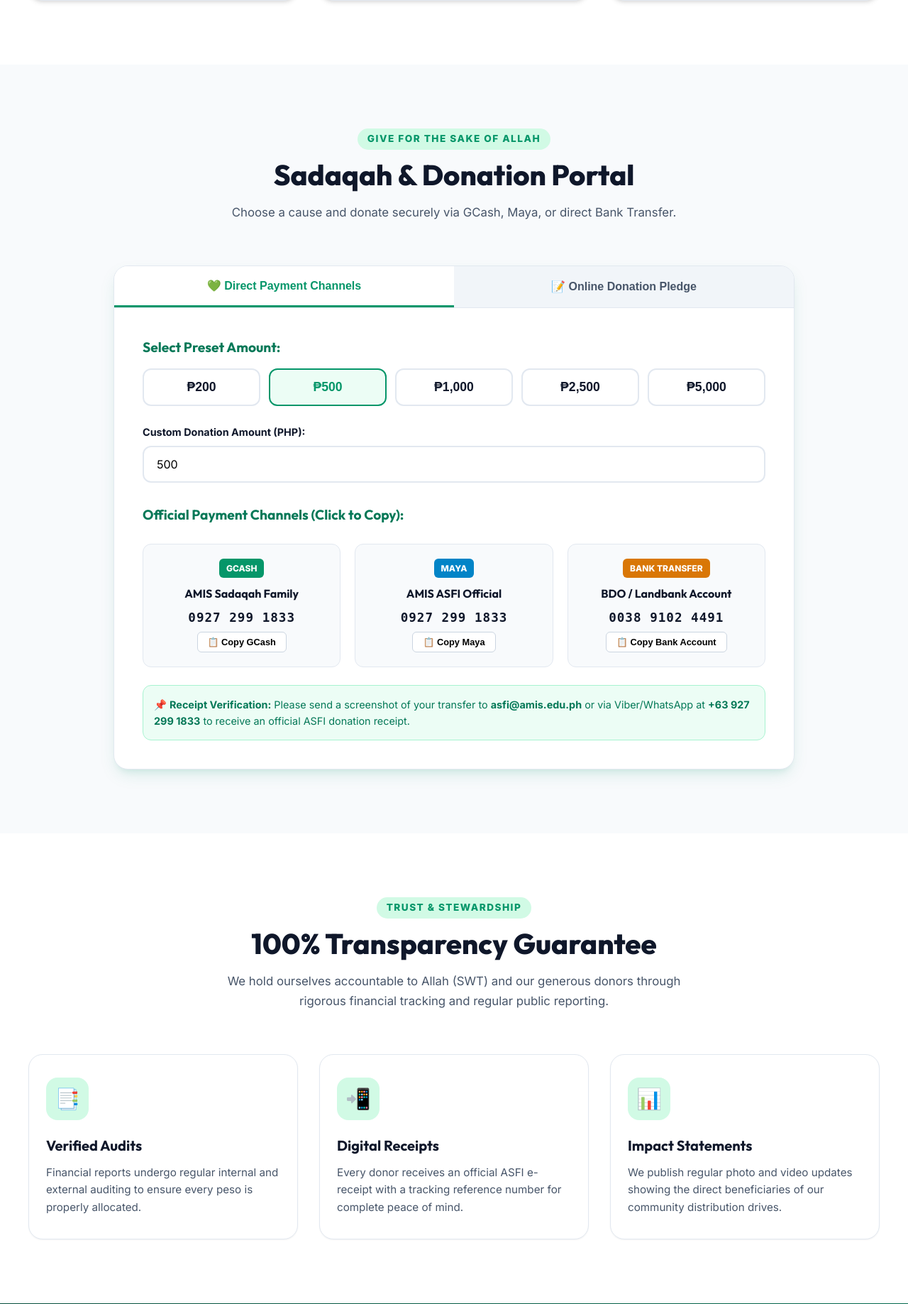
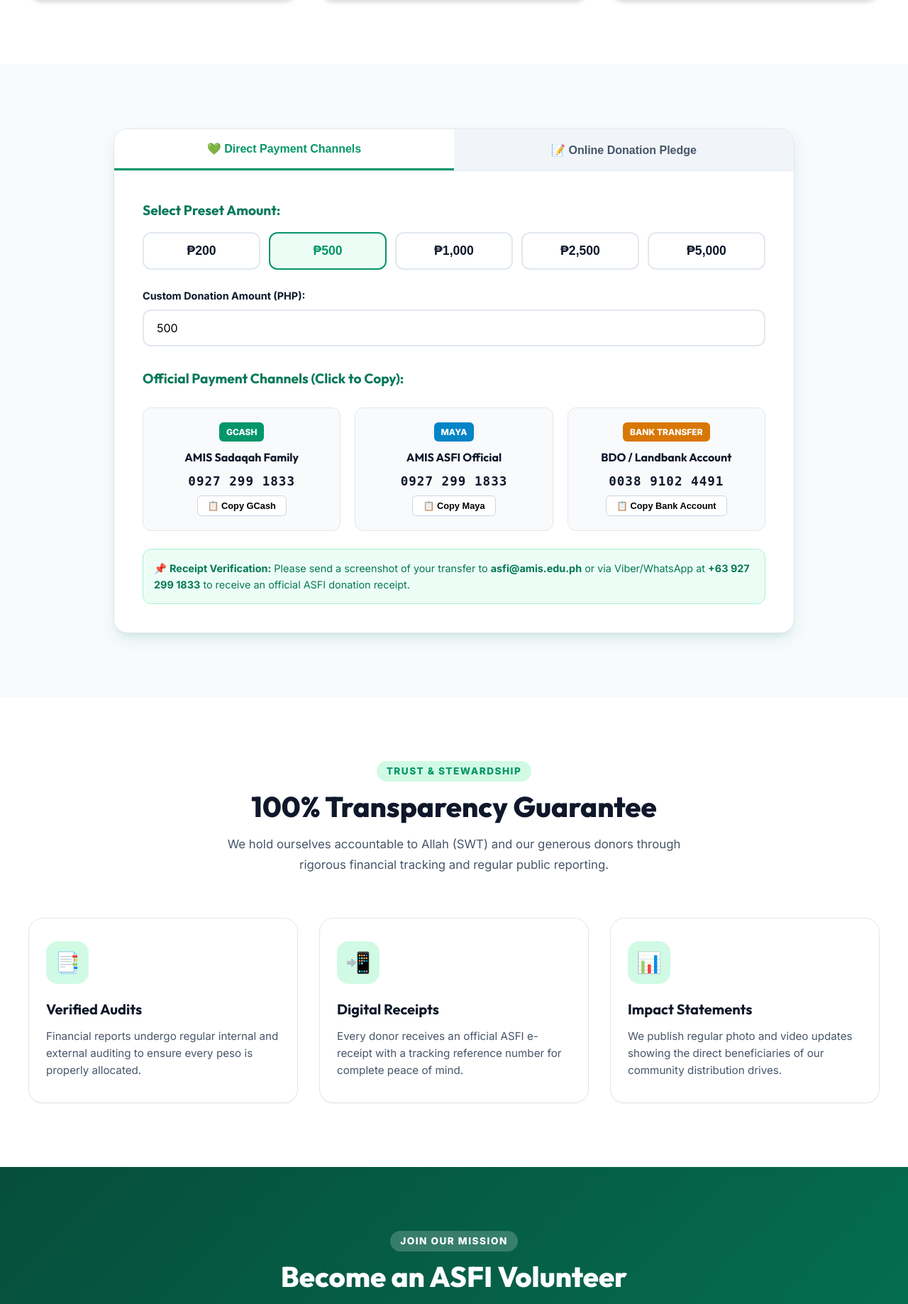
Before and after one commit to zhairel/AMIS-asfi, a PHP site: page / in a window 1280 px wide. Shown: the part 2588-4425 px from the top of the page at 71% size. Run offline with PHP 8.4, Linux system fonts and the light colour scheme.

Commit message:
Remove section header from Sadaqah & Donation Portal section

```diff
--- a/index.php
+++ b/index.php
@@ -221,12 +221,6 @@
     <!-- INTERACTIVE SADAQAH PORTAL -->
     <section id="portal" class="section section-bg-light">
         <div class="container">
-            <div class="section-header">
-                <span class="section-subtitle">Give for the Sake of Allah</span>
-                <h2 class="section-title">Sadaqah & Donation Portal</h2>
-                <p class="section-desc">Choose a cause and donate securely via GCash, Maya, or direct Bank Transfer.</p>
-            </div>
-
             <div class="donation-box">
                 <div class="donation-tabs">
                     <button class="tab-btn active" data-tab="tab-quick">💚 Direct Payment Channels</button>
--- a/public/index.php
+++ b/public/index.php
@@ -221,12 +221,6 @@
     <!-- INTERACTIVE SADAQAH PORTAL -->
     <section id="portal" class="section section-bg-light">
         <div class="container">
-            <div class="section-header">
-                <span class="section-subtitle">Give for the Sake of Allah</span>
-                <h2 class="section-title">Sadaqah & Donation Portal</h2>
-                <p class="section-desc">Choose a cause and donate securely via GCash, Maya, or direct Bank Transfer.</p>
-            </div>
-
             <div class="donation-box">
                 <div class="donation-tabs">
                     <button class="tab-btn active" data-tab="tab-quick">💚 Direct Payment Channels</button>
```
